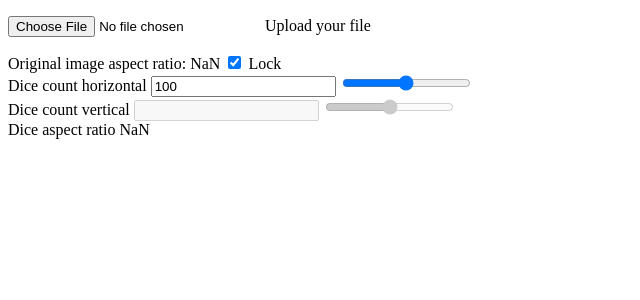
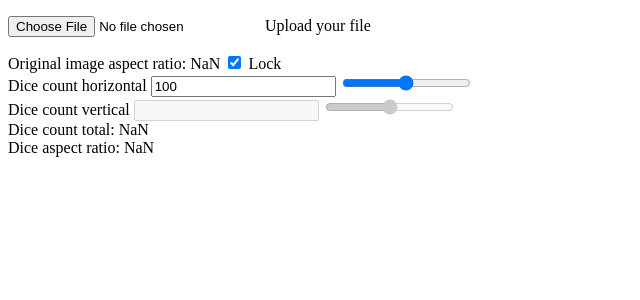
Before and after one commit to Skaillet91/slice-and-dice, a SvelteKit app: page / in a window 1280 px wide. Shown: the top 300 px of the page, without its empty margins (0-640 px from the left). Built offline with nearby package versions, Linux system fonts and the light colour scheme.

Commit message:
Add total dice count

```diff
--- a/src/routes/+page.svelte
+++ b/src/routes/+page.svelte
@@ -29,6 +29,7 @@
 			: diceCountVertical
 	);
 	let diceAspectRatio = $derived(diceCountHorizontal / diceCountVerticalEffective);
+	let diceCountTotal = $derived(diceCountHorizontal * diceCountVerticalEffective);
 
 	// $effect(() => {
 	//   const ctx = canvas.getContext('2d');
@@ -93,7 +94,7 @@
 
 <div>
 	<span>Original image aspect ratio:</span>
-	<span>{originalImageAspectRatio}</span>
+	<span>{Math.round(originalImageAspectRatio * 100)/100}</span>
 	<label>
 		<input type="checkbox" bind:checked={lockOriginalImageAspectRatio} />
 		Lock
@@ -130,8 +131,13 @@
 </div>
 
 <div>
-	<span>Dice aspect ratio</span>
-	<span>{diceAspectRatio}</span>
+	<span>Dice count total:</span>
+	<span>{diceCountTotal}</span>
+</div>
+
+<div>
+	<span>Dice aspect ratio:</span>
+	<span>{Math.round(diceAspectRatio * 100)/100}</span>
 </div>
 
 {#if originalImageStr}
```
